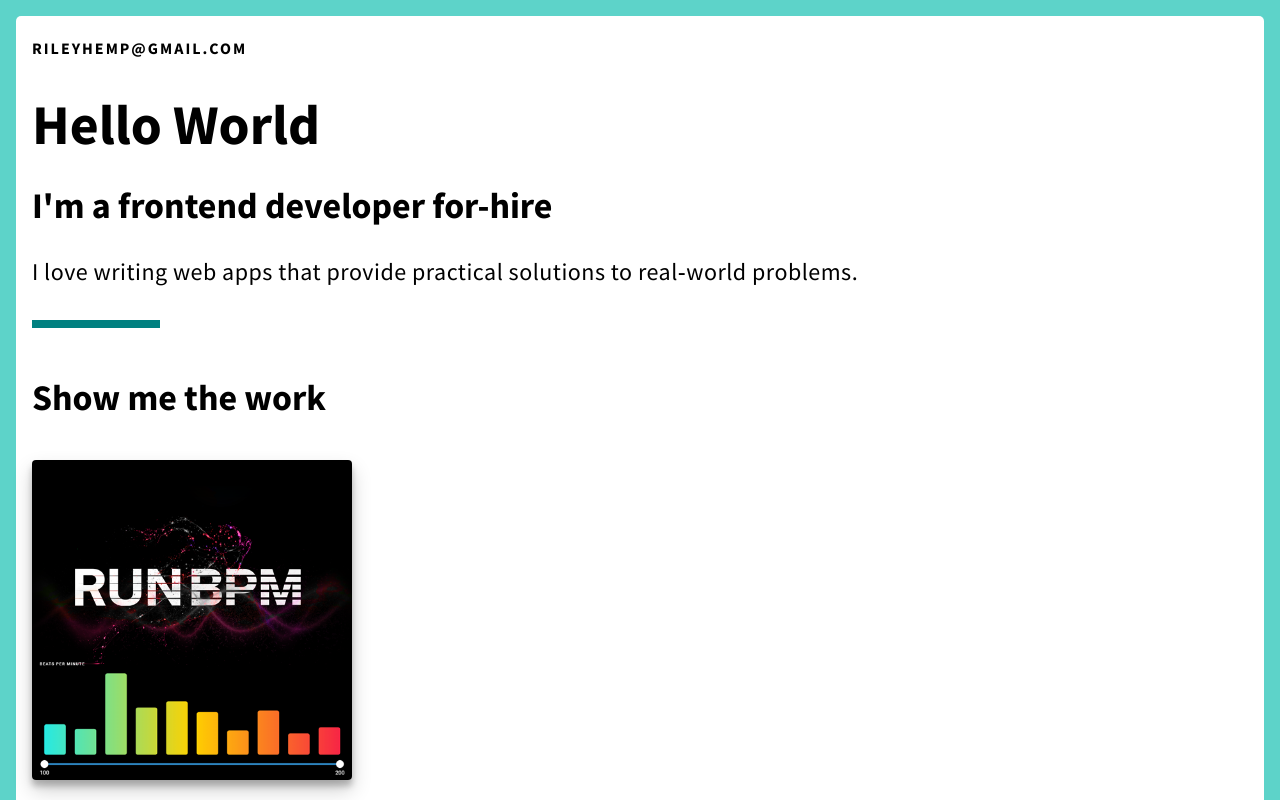
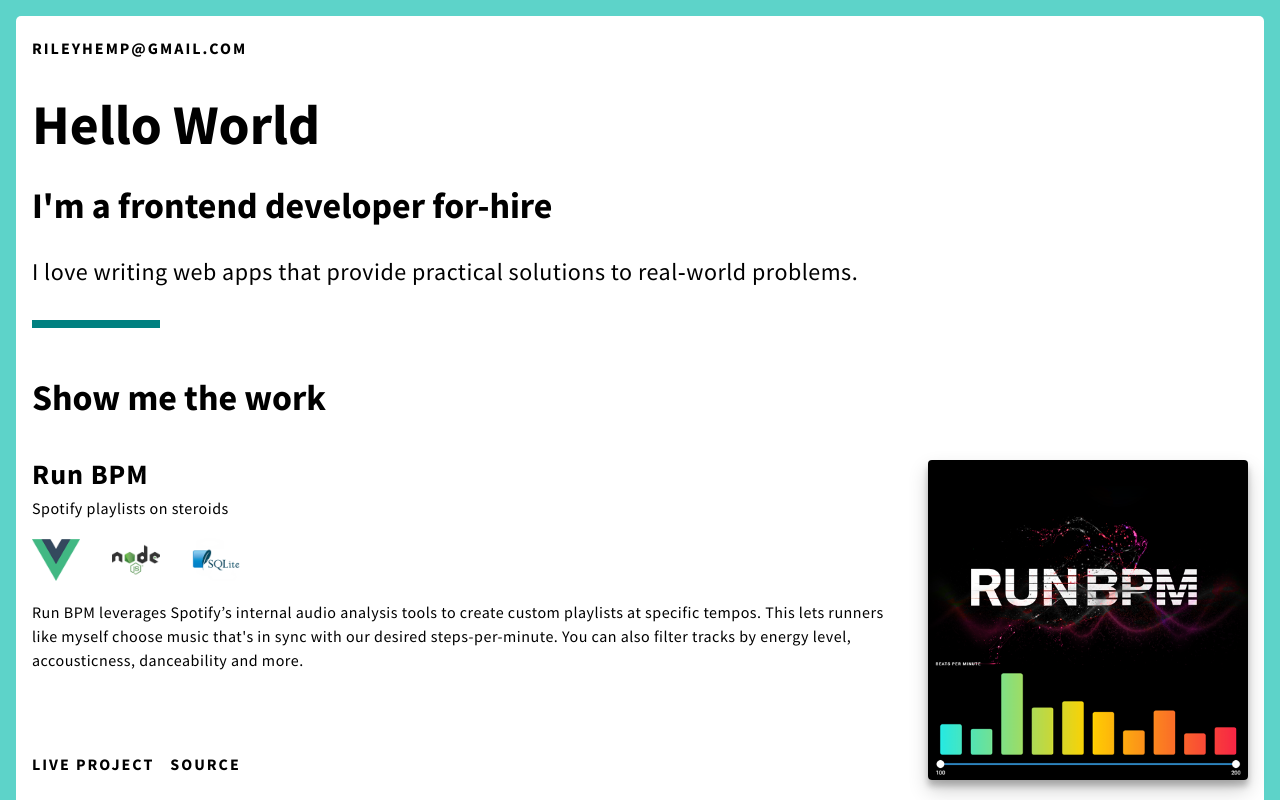
Before and after one commit to rileyhemp/portfolio, a Vue app: page / in a window 1280 px wide. Shown: the top 800 px of the page. Built offline with nearby package versions, Linux system fonts and the light colour scheme.

Commit message:
transition between mobile and desktop complete

```diff
--- a/src/components/About.vue
+++ b/src/components/About.vue
@@ -16,9 +16,7 @@
 					<a :href="'https://github.com/rileyhemp'">Linked In</a>
 				</div>
 			</div>
-			<div class="image-container">
-				<img src="../../public/img/kat-and-riley.png" class="about-image" alt="Riley and Kat" />
-			</div>
+			<img src="../../public/img/kat-and-riley.png" class="about-image" alt="Riley and Kat" />
 		</article>
 	</section>
 </template>
@@ -49,8 +47,18 @@ section {
 	object-fit: cover;
 	border-radius: 4px;
 	box-shadow: 0 10px 20px rgba(0, 0, 0, 0.19), 0 6px 6px rgba(0, 0, 0, 0.23);
+	align-self: flex-start;
 }
 .spacer-about {
 	margin-bottom: 2rem;
 }
+@media screen and (min-width: 768px) {
+	.about {
+		flex-direction: row;
+	}
+	.about-image {
+		align-self: unset;
+		margin-left: 1rem;
+	}
+}
 </style>
--- a/src/components/Project.vue
+++ b/src/components/Project.vue
@@ -56,8 +56,10 @@ article {
 	border-bottom: 5px solid rgba(0, 0, 0, 0.2);
 }
 .project-image {
-	max-width: 20rem;
+	width: 100%;
+	max-height: 20rem;
 	object-fit: cover;
+	object-position: 0 25%;
 	border-radius: 4px;
 	box-shadow: 0 10px 20px rgba(0, 0, 0, 0.19), 0 6px 6px rgba(0, 0, 0, 0.23);
 	margin-bottom: 2rem;
@@ -115,4 +117,16 @@ article {
 	align-items: center;
 	height: 80%;
 }
+@media screen and (min-width: 768px) {
+	article {
+		flex-direction: row-reverse;
+	}
+	.project-description {
+		padding-bottom: 0;
+	}
+	.project-image {
+		margin-bottom: 0;
+		max-width: 20rem;
+	}
+}
 </style>
```
